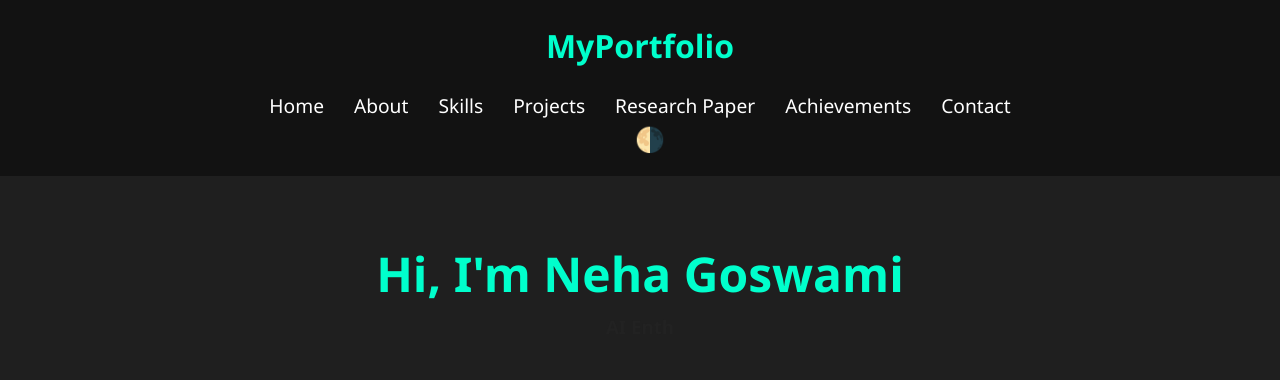
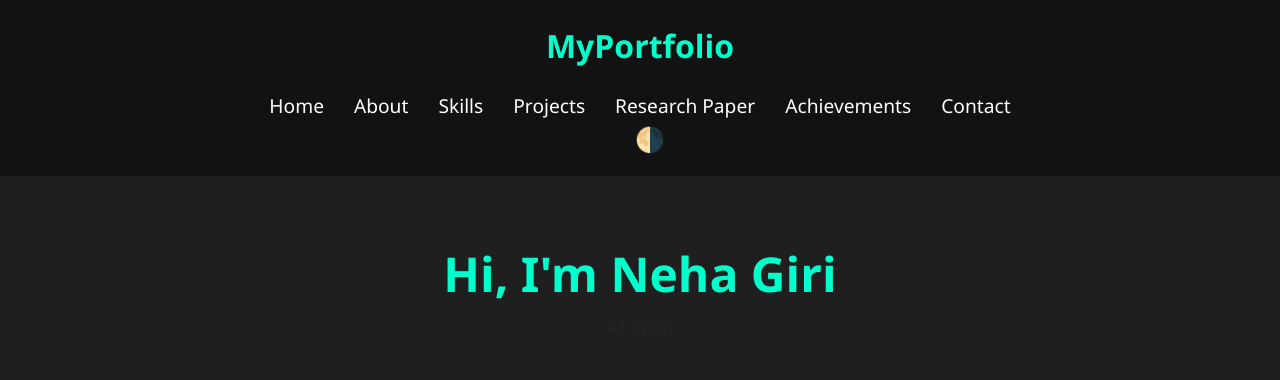
Before and after one commit to neha1411-2004/My-PORTFOLIO, a plain HTML site: page index.html in a window 1280 px wide. Shown: the top 380 px of the page. Drawn offline with Linux system fonts and the light colour scheme.

Commit message:
Update index.html

```diff
--- a/index.html
+++ b/index.html
@@ -25,7 +25,7 @@
 
   <header id="home">
     <div class="container">
-      <h1>Hi, I'm Neha Goswami</h1>
+      <h1>Hi, I'm Neha Giri</h1>
 
       <h3><span class="typing"></span></h3>
 
```
